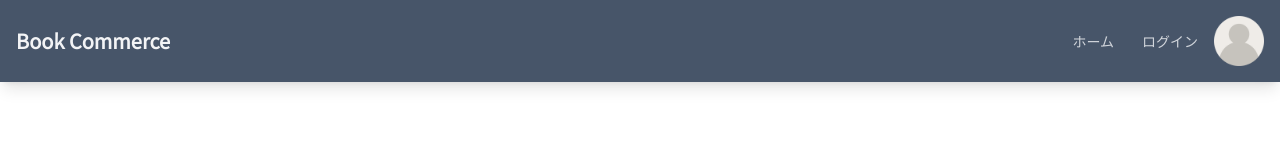
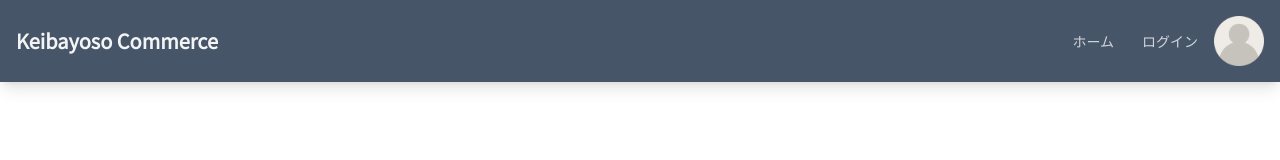
Before and after one commit to hayato1018/keibayoso-commerce-app, a Next.js app: page /login in a window 1280 px wide. Shown: the top 160 px of the page. Built offline with nearby package versions, Linux system fonts and the light colour scheme; no server answers.

Commit message:
ホームページ名を変更

```diff
--- a/app/components/Header.tsx
+++ b/app/components/Header.tsx
@@ -13,7 +13,7 @@ const Header = async () => {
         <header className="bg-slate-600 text-gray-100 shadow-lg">
             <nav className="flex items-center justify-between p-4">
                 <Link href={"/"} className="text-xl font-bold">
-                    Book Commerce
+                    Keibayoso Commerce
                 </Link>
                 <div className="flex items-center gap-1">
                     <Link
--- a/app/page.tsx
+++ b/app/page.tsx
@@ -27,7 +27,7 @@ export default async function Home() {
     <>
       <main className="flex flex-wrap justify-center items-center md:mt-32 mt-20">
         <h2 className="text-center w-full font-bold text-3xl mb-2">
-          Book Commerce
+          Keibayoso Commerce
         </h2>
         {contents.map((book: BookType) => (
           <Book
```
